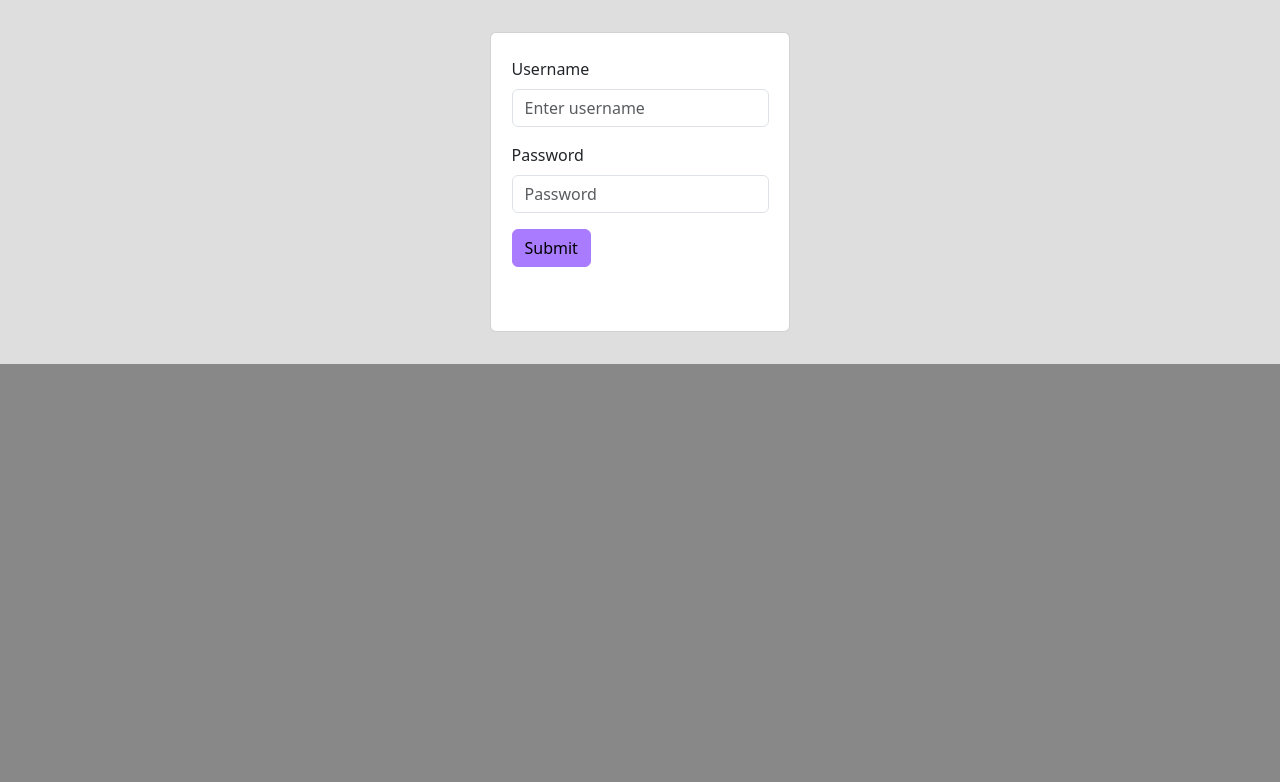
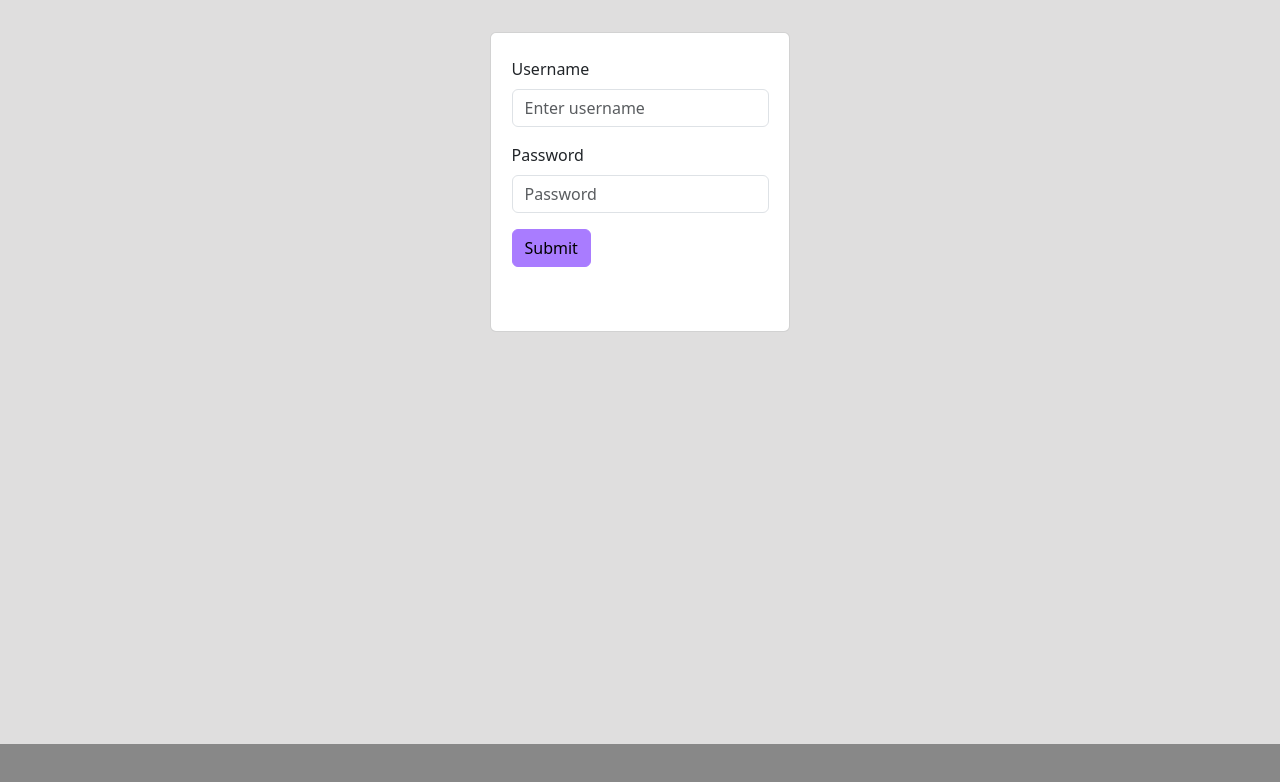
Before and after one commit to higorcraco/atlas, a React (Vite) app in the folder web/: page /login in a window 1280 px wide. Shown: the top 782 px of the page. Built offline with nearby package versions, Linux system fonts and the light colour scheme.

Commit message:
fix min-height

```diff
--- a/web/src/index.css
+++ b/web/src/index.css
@@ -43,6 +43,7 @@ h1 {
 }
 
 .wrapper {
+  min-height: calc(100vh - 3.5em);
   margin: 0 auto;
   padding: 2em 2em;
   background-color: rgb(223, 222, 222);
```
